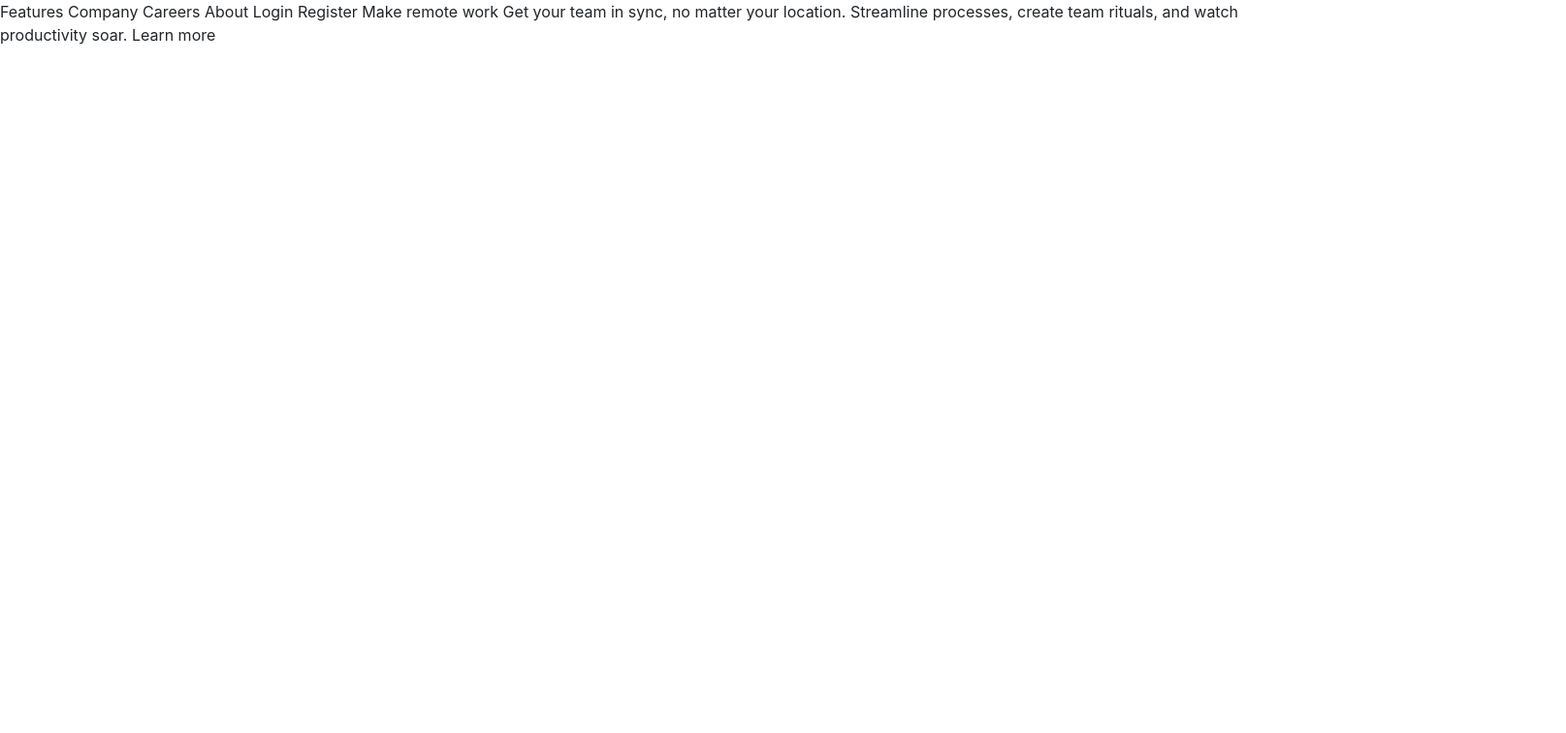
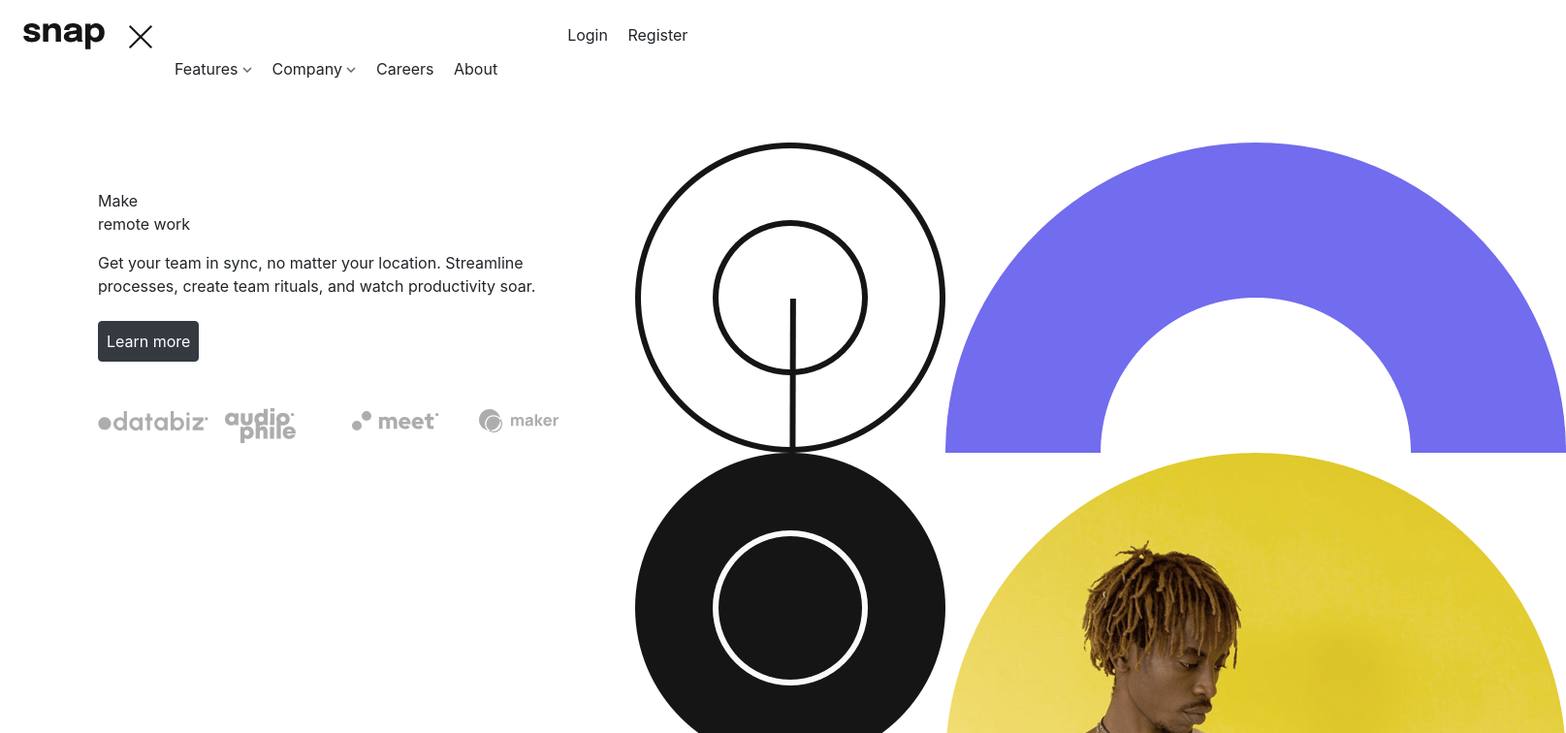
Before and after one commit to modupimaphoto/Snap, a plain HTML site: page public/index.html in a window 1280 px wide. Shown: the top 756 px of the page at 97% size, 1615 px wide, since content can reach past the window. Drawn offline with nearby package versions, Linux system fonts and the light colour scheme.

Commit message:
added hero section

```diff
--- a/public/index.html
+++ b/public/index.html
@@ -10,23 +10,85 @@
   <title>Frontend Mentor | Intro section with dropdown navigation</title>
 </head>
 <body>
+  <header>
+    <nav class="d-flex p-3">
+      <div class="p-2">
+        <a href="/">
+          <img src="../assets/images/logo.svg" alt="logo" class="img-fluid">
+        </a>
+      </div>
+      <div class="navbar">
+        <div class="navbar-left navbar-active-left"></div>
+        <div class="navbar-right navbar-active-right">
+          <img src="../assets/images/icon/icon-close-menu.svg" class="close-menu" alt="close">
+          <ul>
+            <li class="d-block d-md-inline-block p-2">
+              Features
+              <img src="../assets/images/icon/icon-arrow-down.svg" alt="arrow down" class="img-fluid">
+            </li>
+            <li class="d-block d-md-inline-block p-2">
+              Company
+              <img src="../assets/images/icon/icon-arrow-down.svg" alt="arrow down" class="img-fluid">
+            </li>
+            <li class="d-block d-md-inline-block p-2">Careers</li>
+            <li class="d-block d-md-inline-block p-2">About</li>
+            <li class="d-block d-md-none p-2">Login</li>
+            <li class="d-block d-md-none p-2">Register</li>
+          </ul>
+        </div>
+      </div>
+      <div>
+        <img src="../assets/images/icon/icon-menu.svg" alt="menu icon" class="d-block d-md-none menu">
+        <ul class="display-none">
+          <li class="d-block d-md-inline-block p-2">Login</li>
+          <li class="d-block d-md-inline-block p-2">Register</li>
+        </ul>
+      </div>
+    </nav>
+  </header>
 
-  Features
-  Company
-  Careers
-  About
+  <section class="container">
+    <img src="../assets/images/illustration/image-hero-mobile.png" alt="hero mobile"
+    class="img-fluid d-block d-md-none">
+    <div class="row p-3">
+      <div class="col-md-6">
+        <div class="hero-header mt-5 mb-3">
+          Make </br>
+          remote work
+        </div>
+        <p class="hero-text mb-4">
+          Get your team in sync, no matter your location. Streamline processes,
+          create team rituals, and watch productivity soar.
+        </p>
 
-  Login
-  Register
+        <button type="button" class="btn btn-dark p-2">
+          Learn more
+        </button>
 
-  Make remote work
+        <div class="d-flex mt-5">
+          <div class="w-100">
+            <img src="../assets/images/client/client-databiz.svg" alt="databiz logo" class="img-fluid">
+          </div>
+          <div class="w-100">
+            <img src="../assets/images/client/client-audiophile.svg" alt="audiophile logo" class="img-fluid">
+          </div>
+          <div class="w-100">
+            <img src="../assets/images/client/client-meet.svg" alt="meet logo" class="img-fluid">
+          </div>
+          <div class="w-100">
+            <img src="../assets/images/client/client-maker.svg" alt="maker logo" class="img-fluid">
+          </div>
+        </div>
+      </div>
+      <div class="col-md-6 text-center d-none d-md-block">
+        <img src="../assets/images/illustration/image-hero-desktop.png"
+          alt="image hero" class="w-60">
+      </div>
+    </div>
 
-  Get your team in sync, no matter your location. Streamline processes,
-  create team rituals, and watch productivity soar.
+  </section>
 
-  Learn more
-
-
+  <script src="./js/main.js"></script>
   <script src="https://cdn.jsdelivr.net/npm/bootstrap@4.6.2/dist/js/bootstrap.min.js" integrity="sha384-+sLIOodYLS7CIrQpBjl+C7nPvqq+FbNUBDunl/OZv93DB7Ln/533i8e/mZXLi/P+" crossorigin="anonymous"></script>
   <script src="https://cdn.jsdelivr.net/npm/bootstrap@4.6.2/dist/js/bootstrap.bundle.min.js" integrity="sha384-Fy6S3B9q64WdZWQUiU+q4/2Lc9npb8tCaSX9FK7E8HnRr0Jz8D6OP9dO5Vg3Q9ct" crossorigin="anonymous"></script>
 </body>
```
